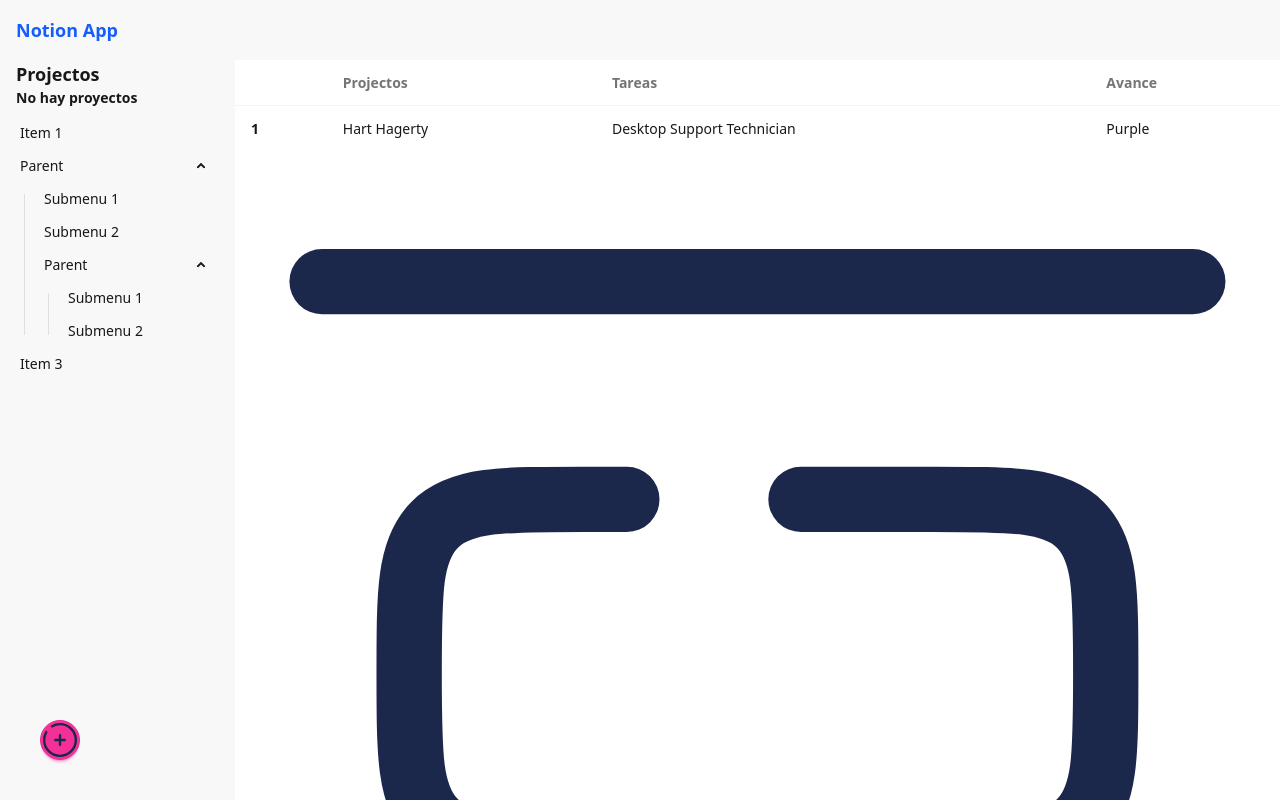
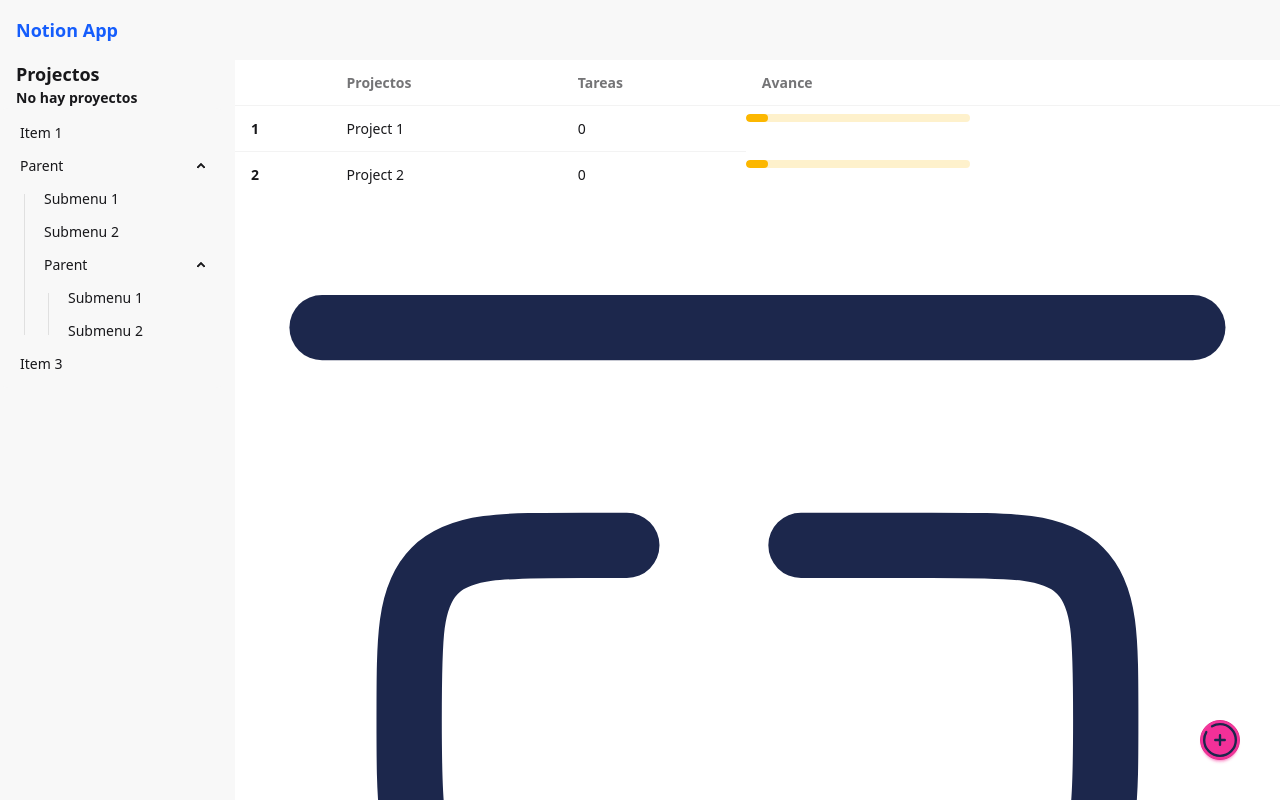
Before and after one commit to Esbosan/projects-app, a Vue app: page /projects in a window 1280 px wide. Shown: the top 800 px of the page. Built offline with nearby package versions, Linux system fonts and the light colour scheme; the HTML template or start-up script is replaced by a standard one.

Commit message:
Metemos proyectos y se guardan en localStorage

```diff
--- a/package.json
+++ b/package.json
@@ -14,8 +14,10 @@
   },
   "dependencies": {
     "@tailwindcss/vite": "^4.1.1",
+    "@vueuse/core": "^13.1.0",
     "pinia": "^3.0.2",
     "tailwindcss": "^4.1.1",
+    "uuid": "^11.1.0",
     "vue": "^3.5.13",
     "vue-router": "^4.5.0"
   },
--- a/src/modulorum/commune/components/InputModal.vue
+++ b/src/modulorum/commune/components/InputModal.vue
@@ -8,7 +8,7 @@
           <input
             ref="inputRef"
             type="text"
-            :placeholder=" placeholder ?? 'inserte un valor'"
+            :placeholder="placeholder ?? 'inserte un valor'"
             class="input input-bordered w-full flex input-primary"
             v-model="inputValorem"
           />
@@ -22,14 +22,11 @@
     </div>
   </dialog>
 
-  <div
-  v-if="aperta"
-  class="fixed top-0 w-screen h-screen z-10 bg-black opacity-40">
-  </div>
+  <div v-if="aperta" class="fixed top-0 w-screen h-screen z-10 bg-black opacity-40"></div>
 </template>
 
 <script lang="ts" setup>
-import { ref } from 'vue';
+import { ref, watch } from 'vue';
 
 interface Props {
   aperta: boolean;
@@ -38,7 +35,7 @@ interface Props {
   subtitulus: string;
 }
 
-defineProps<Props>();
+const props = defineProps<Props>();
 
 const emissiones = defineEmits<{
   claudere: [void];
@@ -47,11 +44,20 @@ const emissiones = defineEmits<{
 
 const inputValorem = ref<string>('');
 const inputRef = ref<HTMLInputElement | null>(null);
+
+watch(props, ({ aperta }) => {
+  setTimeout(() => {
+    if (aperta) {
+      inputRef.value?.focus();
+    }
+  }, 300);
+});
+
 const submitValorem = () => {
   console.log({ valorem: inputValorem.value });
 
   if (!inputValorem.value) {
-    inputRef.value?.focus()
+    inputRef.value?.focus();
     return;
   }
 
--- a/src/modulorum/projects/stores/projects.store.ts
+++ b/src/modulorum/projects/stores/projects.store.ts
@@ -1,27 +1,42 @@
 import { defineStore } from 'pinia';
-import { ref } from 'vue';
+import { computed, ref } from 'vue';
 import type { Project } from '../interfaces/projects.interface';
+import {v4 as uuidv4} from 'uuid';
+import { useLocalStorage } from '@vueuse/core';
 
 const incipiensPortat = (): Project[] => {
   return [
     {
-      id: '1',
+      id: uuidv4(),
       nomen: 'Project 1',
       chores: [],
     },
 
     {
-      id: '2',
-      nomen: 'Project 1',
+      id: uuidv4(),
+      nomen: 'Project 2',
       chores: [],
     },
   ];
 };
 
 export const useProjectsStore = defineStore('projects', () => {
-  const projects = ref<Project[]>(incipiensPortat());
+  const projects = ref(useLocalStorage<Project[]>('projects', incipiensPortat));
+
+  const addereProject = (nomen:string) => {
+
+    if (nomen.length === 0) return;
+
+    projects.value.push({
+      id: uuidv4(),
+      nomen: nomen,
+      chores: []
+    });
+  }
 
   return {
     projects,
+    projectList: computed( () => [...projects.value]),
+    addereProject
   };
 });
--- a/src/modulorum/projects/views/ProjectsView.vue
+++ b/src/modulorum/projects/views/ProjectsView.vue
@@ -12,11 +12,17 @@
       </thead>
       <tbody>
         <!-- row 2 -->
-        <tr class="hover:bg-base-300">
-          <th>1</th>
-          <td>Hart Hagerty</td>
-          <td>Desktop Support Technician</td>
-          <td>Purple</td>
+        <tr
+          v-for="(project, index) in projectStore.projectList"
+          :key="project.id"
+          class="hover:bg-base-300"
+        >
+          <th>{{ index + 1 }}</th>
+          <td>{{ project.nomen }}</td>
+          <td>{{ project.chores.length }}</td>
+          <progress class="progress progress-warning w-56" value="10" max="100"></progress>
+
+
         </tr>
       </tbody>
     </table>
@@ -24,7 +30,7 @@
     <InputModal
       :aperta="modalAperta"
       @claudere="modalAperta = false"
-      @valorem="cumNovusValorem"
+      @valorem="projectStore.addereProject"
       placeholder="Introduce el nombre del proyecto ..."
       titulus="Nuevo proyecto"
       subtitulus="Pon nombre a tu nuevo proyecto."
@@ -45,17 +51,17 @@
 
       <template #footer>
         <div class="flex justify-end">
-          <button @click="propriumModalAperta=false" class="btn">close</button>
-          <button @click="propriumModalAperta=false" class="btn btn-primary ml-4">Aceptar</button>
+          <button @click="propriumModalAperta = false" class="btn">close</button>
+          <button @click="propriumModalAperta = false" class="btn btn-primary ml-4">Aceptar</button>
         </div>
       </template>
     </PropriumModal>
 
-    <FabButton @click="modalAperta = true" positione="bottom-left">
+    <FabButton @click="modalAperta = true" >
       <AddCircle />
     </FabButton>
 
-    <ModalIcon @click="propriumModalAperta = true">
+    <ModalIcon @click="propriumModalAperta = true" positione="bottom-left">
       <AddCircle />
     </ModalIcon>
   </div>
@@ -75,8 +81,5 @@ const propriumModalAperta = ref(false);
 
 const projectStore = useProjectsStore();
 
-const cumNovusValorem = (projectNomen: string) => {
-  console.log(projectNomen)
-};
 
 </script>
```
Also changed, not shown: 1 other file (tests, documents, lock files or other folders).
